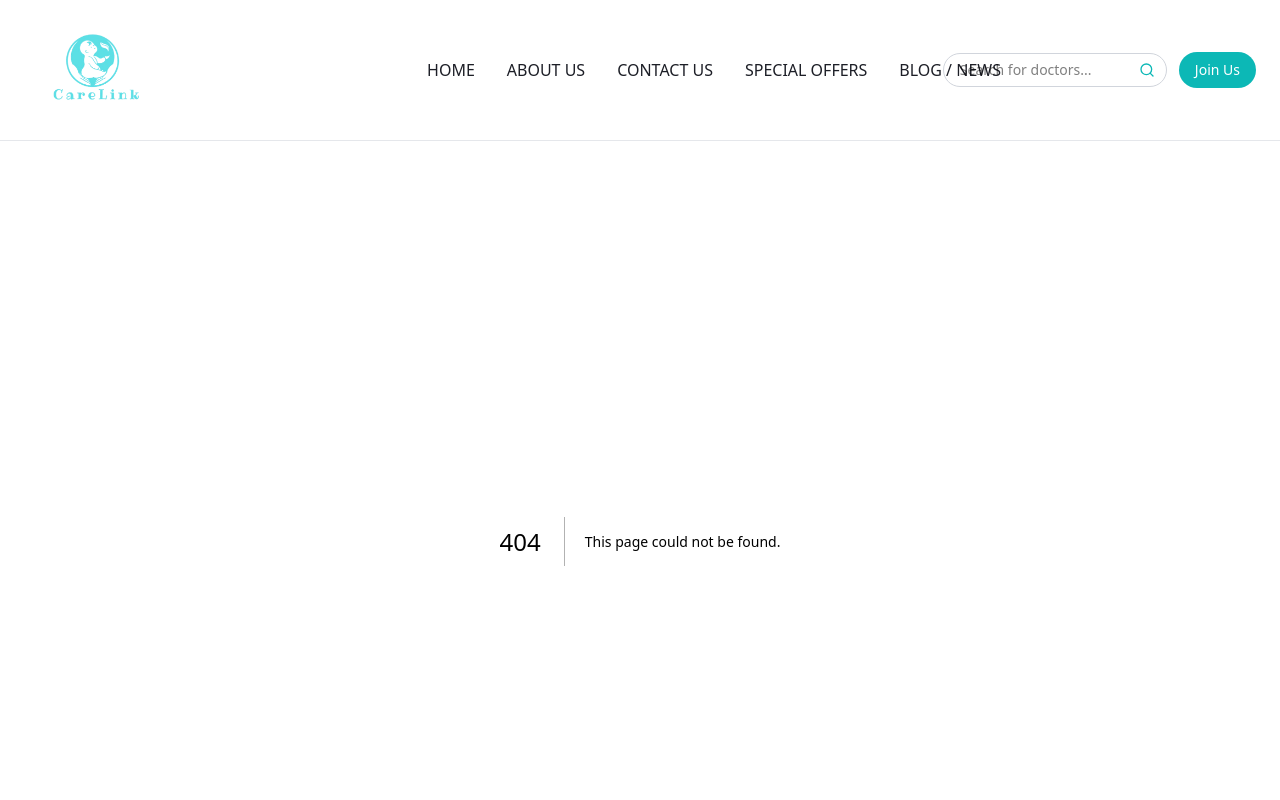
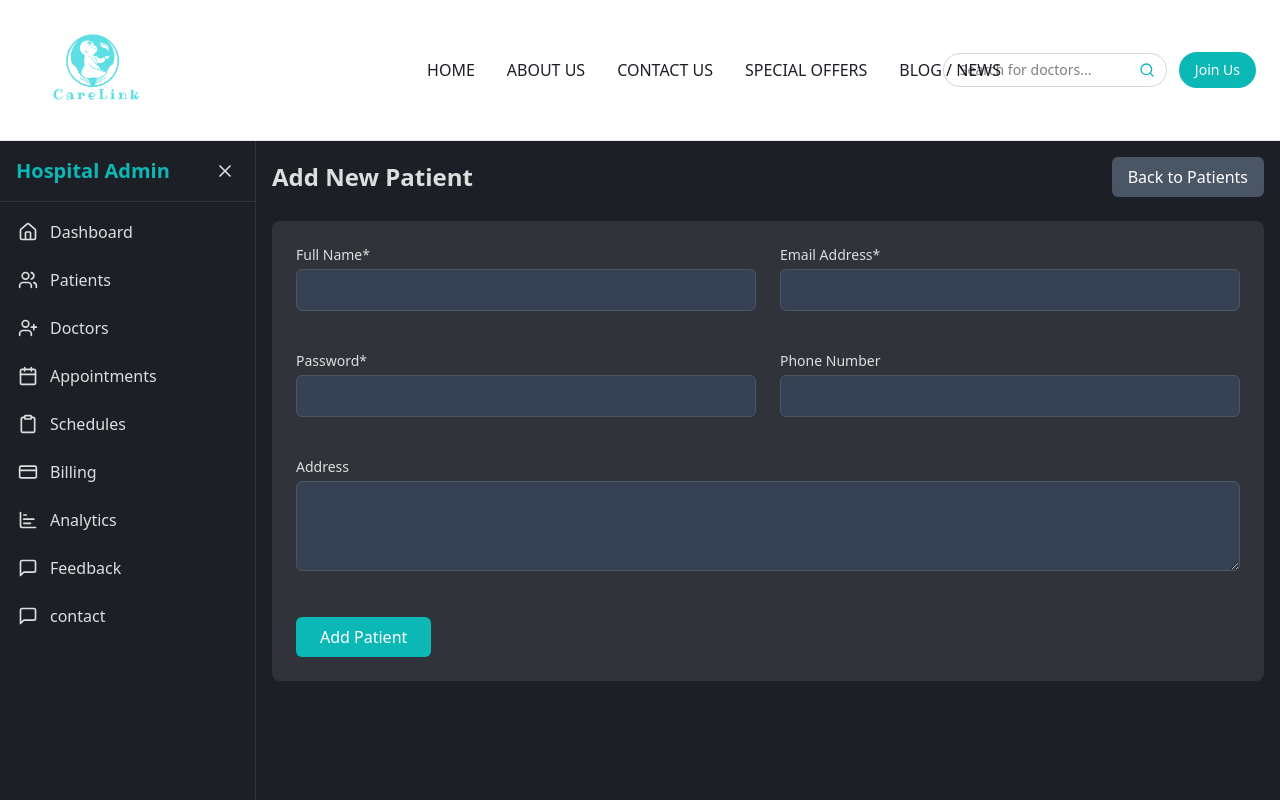
Before and after one commit to Hospital-project1/hospital-project, a Next.js app: page /admin/dashboard/patients/add in a window 1280 px wide. Before the commit this address had no page. Shown: the top 800 px of the page. Built offline with nearby package versions, Linux system fonts and the light colour scheme.

Commit message:
change in doctor page

```diff
--- /dev/null
+++ b/src/app/admin/dashboard/patients/add/page.js
@@ -0,0 +1,174 @@
+'use client';
+
+import { useState } from 'react';
+import { useRouter } from 'next/navigation';
+import Link from 'next/link';
+
+export default function AddPatientPage() {
+  const router = useRouter();
+  const [formData, setFormData] = useState({
+    name: '',
+    email: '',
+    password: '',
+    phone: '',
+    address: '',
+  });
+  const [loading, setLoading] = useState(false);
+  const [error, setError] = useState('');
+
+  const handleChange = (e) => {
+    const { name, value } = e.target;
+    setFormData({
+      ...formData,
+      [name]: value
+    });
+  };
+
+  const handleSubmit = async (e) => {
+    e.preventDefault();
+
+    try {
+      setLoading(true);
+      setError('');
+
+      // Add role field to form data
+      const patientData = {
+        ...formData,
+        role: 'patient' // Set role to patient
+      };
+
+      const response = await fetch('/api/patients', {
+        method: 'POST',
+        headers: {
+          'Content-Type': 'application/json',
+        },
+        body: JSON.stringify(patientData),
+      });
+
+      const data = await response.json();
+
+      if (!response.ok) {
+        throw new Error(data.message || 'Failed to add patient');
+      }
+
+      // Redirect to patients page on success
+      router.push('/admin/dashboard/patients');
+      router.refresh();
+
+    } catch (err) {
+      console.error('Error adding patient:', err);
+      setError(err.message);
+    } finally {
+      setLoading(false);
+    }
+  };
+
+  return (
+    <div>
+      <div className="flex justify-between items-center mb-6">
+        <h1 className="text-2xl font-bold text-[#DDDFDE]">Add New Patient</h1>
+        <Link
+          href="/admin/dashboard/patients"
+          className="px-4 py-2 bg-gray-600 text-white rounded-md hover:bg-gray-700 transition-colors"
+        >
+          Back to Patients
+        </Link>
+      </div>
+
+      <div className="bg-[#DDDFDE]/10 rounded-lg p-6">
+        {error && (
+          <div className="mb-4 p-3 bg-red-500/20 border border-red-500 rounded-md text-red-500">
+            {error}
+          </div>
+        )}
+
+        <form onSubmit={handleSubmit}>
+          <div className="grid grid-cols-1 md:grid-cols-2 gap-6">
+            <div className="mb-4">
+              <label htmlFor="name" className="block text-sm font-medium text-[#DDDFDE] mb-1">
+                Full Name*
+              </label>
+              <input
+                type="text"
+                id="name"
+                name="name"
+                value={formData.name}
+                onChange={handleChange}
+                required
+                className="w-full px-3 py-2 bg-gray-700 text-[#DDDFDE] border border-gray-600 rounded-md focus:outline-none focus:ring-2 focus:ring-[#0CB8B6]"
+              />
+            </div>
+
+            <div className="mb-4">
+              <label htmlFor="email" className="block text-sm font-medium text-[#DDDFDE] mb-1">
+                Email Address*
+              </label>
+              <input
+                type="email"
+                id="email"
+                name="email"
+                value={formData.email}
+                onChange={handleChange}
+                required
+                className="w-full px-3 py-2 bg-gray-700 text-[#DDDFDE] border border-gray-600 rounded-md focus:outline-none focus:ring-2 focus:ring-[#0CB8B6]"
+              />
+            </div>
+
+            <div className="mb-4">
+              <label htmlFor="password" className="block text-sm font-medium text-[#DDDFDE] mb-1">
+                Password*
+              </label>
+              <input
+                type="password"
+                id="password"
+                name="password"
+                value={formData.password}
+                onChange={handleChange}
+                required
+                className="w-full px-3 py-2 bg-gray-700 text-[#DDDFDE] border border-gray-600 rounded-md focus:outline-none focus:ring-2 focus:ring-[#0CB8B6]"
+              />
+            </div>
+
+            <div className="mb-4">
+              <label htmlFor="phone" className="block text-sm font-medium text-[#DDDFDE] mb-1">
+                Phone Number
+              </label>
+              <input
+                type="tel"
+                id="phone"
+                name="phone"
+                value={formData.phone}
+                onChange={handleChange}
+                className="w-full px-3 py-2 bg-gray-700 text-[#DDDFDE] border border-gray-600 rounded-md focus:outline-none focus:ring-2 focus:ring-[#0CB8B6]"
+              />
+            </div>
+
+            <div className="mb-4 md:col-span-2">
+              <label htmlFor="address" className="block text-sm font-medium text-[#DDDFDE] mb-1">
+                Address
+              </label>
+              <textarea
+                id="address"
+                name="address"
+                value={formData.address}
+                onChange={handleChange}
+                rows="3"
+                className="w-full px-3 py-2 bg-gray-700 text-[#DDDFDE] border border-gray-600 rounded-md focus:outline-none focus:ring-2 focus:ring-[#0CB8B6]"
+              ></textarea>
+            </div>
+          </div>
+
+          <div className="mt-6">
+            <button
+              type="submit"
+              disabled={loading}
+              className="px-6 py-2 bg-[#0CB8B6] text-white rounded-md hover:bg-[#0CB8B6]/90 transition-colors disabled:bg-gray-500 disabled:cursor-not-allowed"
+            >
+              {loading ? 'Adding Patient...' : 'Add Patient'}
+            </button>
+          </div>
+        </form>
+      </div>
+    </div>
+  );
+}
--- a/src/app/admin/dashboard/patients/page.js
+++ b/src/app/admin/dashboard/patients/page.js
@@ -12,7 +12,7 @@ export default function PatientsPage() {
     const fetchPatients = async () => {
       try {
         setLoading(true);
-        const response = await fetch('http://localhost:3000/api/patients');
+        const response = await fetch('/api/patients');
 
         if (!response.ok) {
           throw new Error('Failed to fetch patients');
@@ -42,7 +42,7 @@ export default function PatientsPage() {
       <div className="flex justify-between items-center mb-6">
         <h1 className="text-2xl font-bold text-[#DDDFDE]">Patient Records</h1>
         <Link
-          href="/dashboard/patients/add"
+          href="/admin/dashboard/patients/add"
           className="px-4 py-2 bg-[#0CB8B6] text-white rounded-md hover:bg-[#0CB8B6]/90 transition-colors"
         >
           Add New Patient
```
